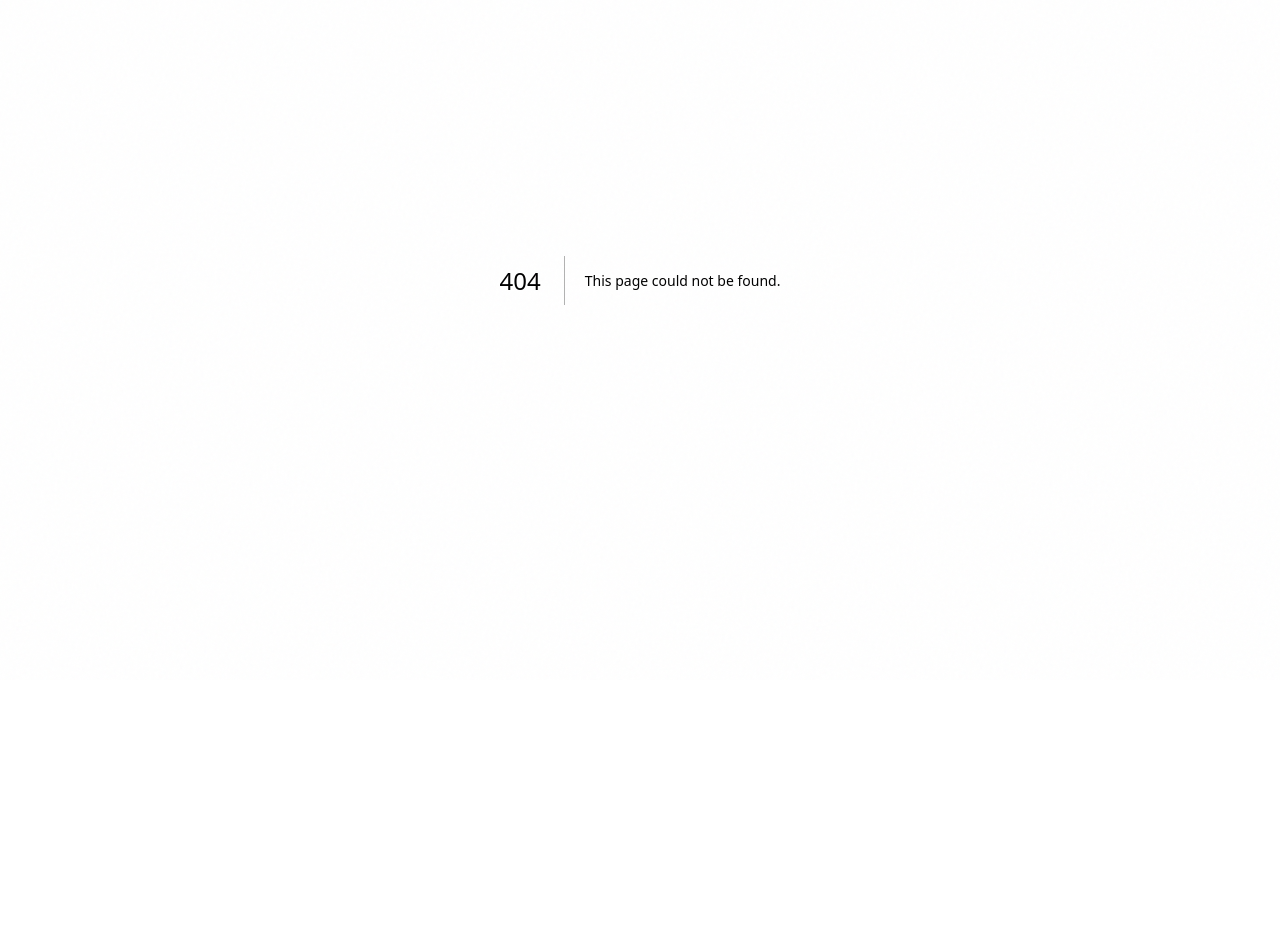
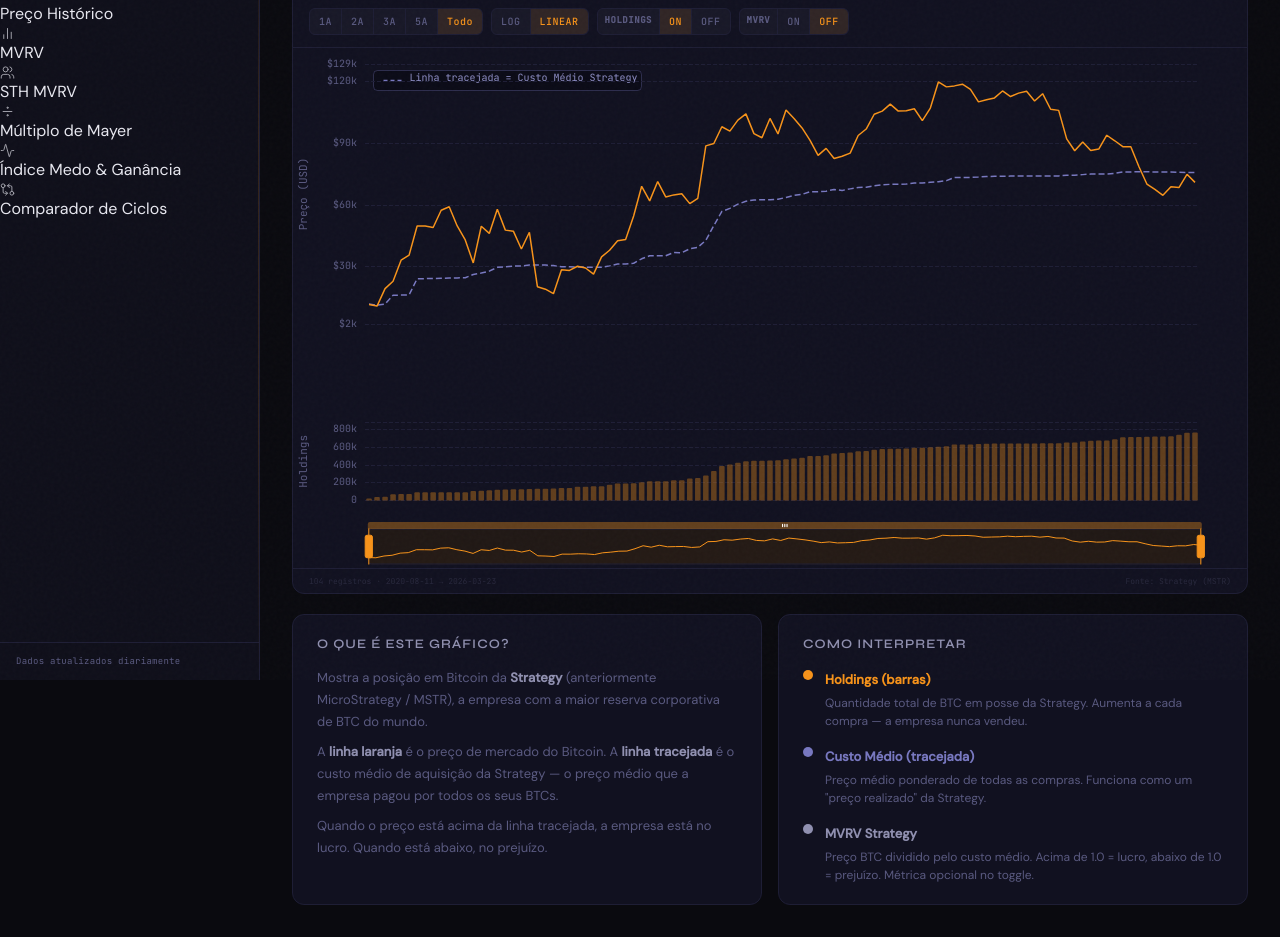
Before and after one commit to Chicoeth/btc-dashboard, a Next.js app in the folder btc-dashboard/frontend/: page /indicadores/strategy in a window 1280 px wide. Before the commit this address had no page. Shown: the part 120-1057 px from the top of the page. Before the commit the page ends 800 px from the top, so only its background shows below. Built offline with nearby package versions, Linux system fonts and the light colour scheme.

Commit message:
chore: update strategy.jsx

```diff
--- /dev/null
+++ b/btc-dashboard/frontend/src/pages/indicadores/strategy.jsx
@@ -0,0 +1,123 @@
+import { useState, useEffect } from 'react';
+import Layout  from '../../components/Layout';
+import StrategyChart from '../../components/charts/StrategyChart';
+
+export default function StrategyPage() {
+  const [strategyData, setStrategyData] = useState(null);
+  const [priceData, setPriceData]       = useState(null);
+  const [loading, setLoading]           = useState(true);
+  const [error, setError]               = useState(null);
+
+  useEffect(() => {
+    setLoading(true);
+    Promise.all([
+      fetch('/api/strategy').then(r => r.json()),
+      fetch('/api/price').then(r => r.json()),
+    ])
+      .then(([strat, price]) => {
+        setStrategyData(Array.isArray(strat) ? strat : []);
+        const priceArr = price?.data ?? (Array.isArray(price) ? price : []);
+        setPriceData(priceArr);
+        setLoading(false);
+      })
+      .catch(e => { setError(e.message); setLoading(false); });
+  }, []);
+
+  return (
+    <Layout title="Strategy" subtitle="Holdings e custo médio da Strategy (MSTR)">
+      <div className="page-card">
+        <StrategyChart
+          strategyData={strategyData}
+          priceData={priceData}
+          loading={loading}
+          error={error}
+        />
+      </div>
+      <div className="info-panel">
+        <div className="info-section">
+          <h3>O que é este gráfico?</h3>
+          <p>
+            Mostra a posição em Bitcoin da <strong>Strategy</strong> (anteriormente MicroStrategy / MSTR),
+            a empresa com a maior reserva corporativa de BTC do mundo.
+          </p>
+          <p>
+            A <strong>linha laranja</strong> é o preço de mercado do Bitcoin. A <strong>linha tracejada</strong> é o
+            custo médio de aquisição da Strategy — o preço médio que a empresa pagou por todos os seus BTCs.
+          </p>
+          <p>
+            Quando o preço está acima da linha tracejada, a empresa está no lucro. Quando está abaixo, no prejuízo.
+          </p>
+        </div>
+        <div className="info-section">
+          <h3>Como interpretar</h3>
+          <div className="zone-rows">
+            <div className="zone-row">
+              <span className="dot" style={{background:'#f7931a'}} />
+              <div>
+                <strong style={{color:'#f7931a'}}>Holdings (barras)</strong>
+                <p>Quantidade total de BTC em posse da Strategy. Aumenta a cada compra — a empresa nunca vendeu.</p>
+              </div>
+            </div>
+            <div className="zone-row">
+              <span className="dot" style={{background:'#7878c0'}} />
+              <div>
+                <strong style={{color:'#7878c0'}}>Custo Médio (tracejada)</strong>
+                <p>Preço médio ponderado de todas as compras. Funciona como um "preço realizado" da Strategy.</p>
+              </div>
+            </div>
+            <div className="zone-row">
+              <span className="dot" style={{background:'#9090b0'}} />
+              <div>
+                <strong style={{color:'#9090b0'}}>MVRV Strategy</strong>
+                <p>Preço BTC dividido pelo custo médio. Acima de 1.0 = lucro, abaixo de 1.0 = prejuízo. Métrica opcional no toggle.</p>
+              </div>
+            </div>
+          </div>
+        </div>
+      </div>
+
+      <style jsx>{`
+        .page-card {
+          background: var(--bg-card);
+          border: 1px solid var(--border-subtle);
+          border-radius: 12px;
+          overflow: hidden;
+          margin-bottom: 20px;
+        }
+        .info-panel {
+          display: grid;
+          grid-template-columns: 1fr 1fr;
+          gap: 16px;
+        }
+        @media (max-width: 900px) { .info-panel { grid-template-columns: 1fr; } }
+        .info-section {
+          background: var(--bg-card);
+          border: 1px solid var(--border-subtle);
+          border-radius: 12px;
+          padding: 20px 24px;
+        }
+        .info-section h3 {
+          font-family: var(--font-display);
+          font-size: 13px;
+          font-weight: 600;
+          color: var(--text-secondary);
+          text-transform: uppercase;
+          letter-spacing: 0.08em;
+          margin: 0 0 12px;
+        }
+        .info-section p {
+          font-size: 13px;
+          color: var(--text-muted);
+          line-height: 1.7;
+          margin: 0 0 8px;
+        }
+        .info-section strong { color: var(--text-secondary); }
+        .zone-rows { display: flex; flex-direction: column; gap: 14px; }
+        .zone-row { display: flex; gap: 12px; align-items: flex-start; }
+        .zone-row .dot { width: 10px; height: 10px; border-radius: 50%; flex-shrink: 0; margin-top: 3px; }
+        .zone-row div p { font-size: 12px; color: var(--text-muted); margin: 3px 0 0; line-height: 1.5; }
+        .zone-row strong { font-size: 13px; }
+      `}</style>
+    </Layout>
+  );
+}
```
